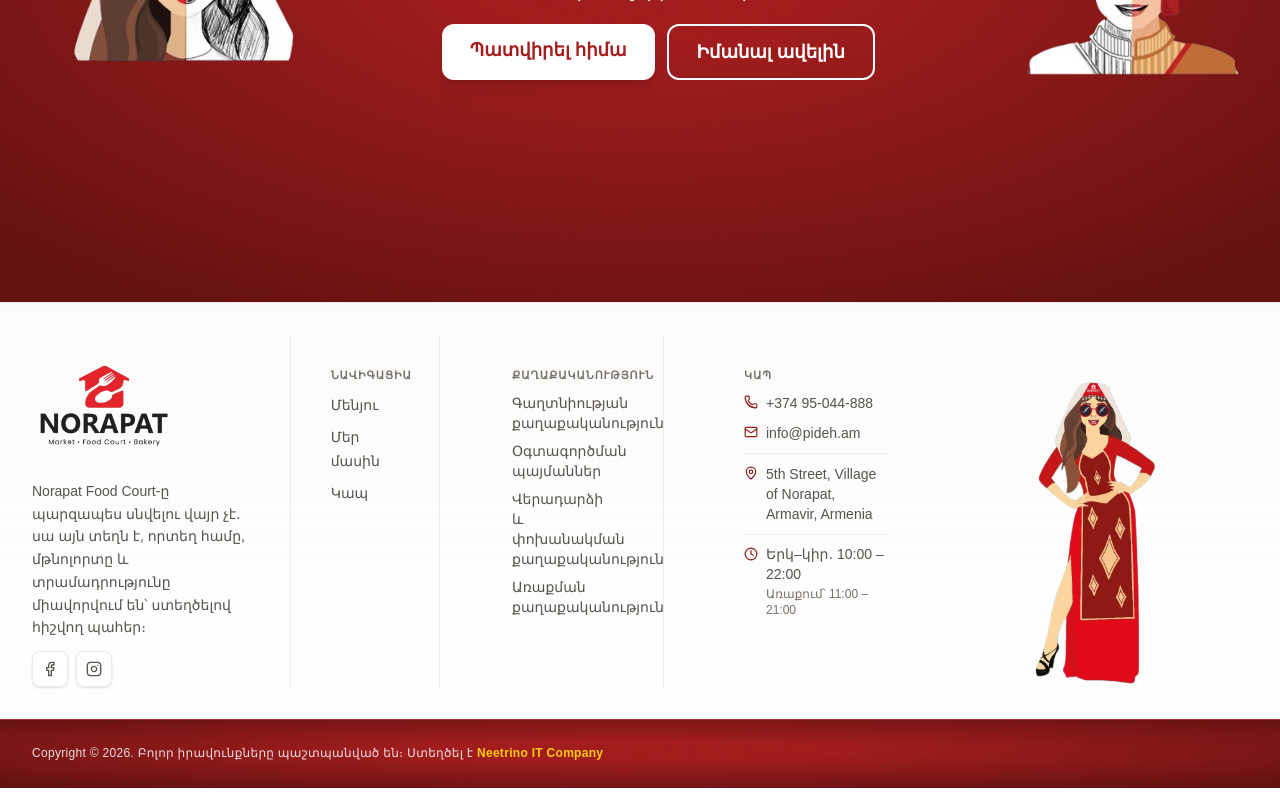
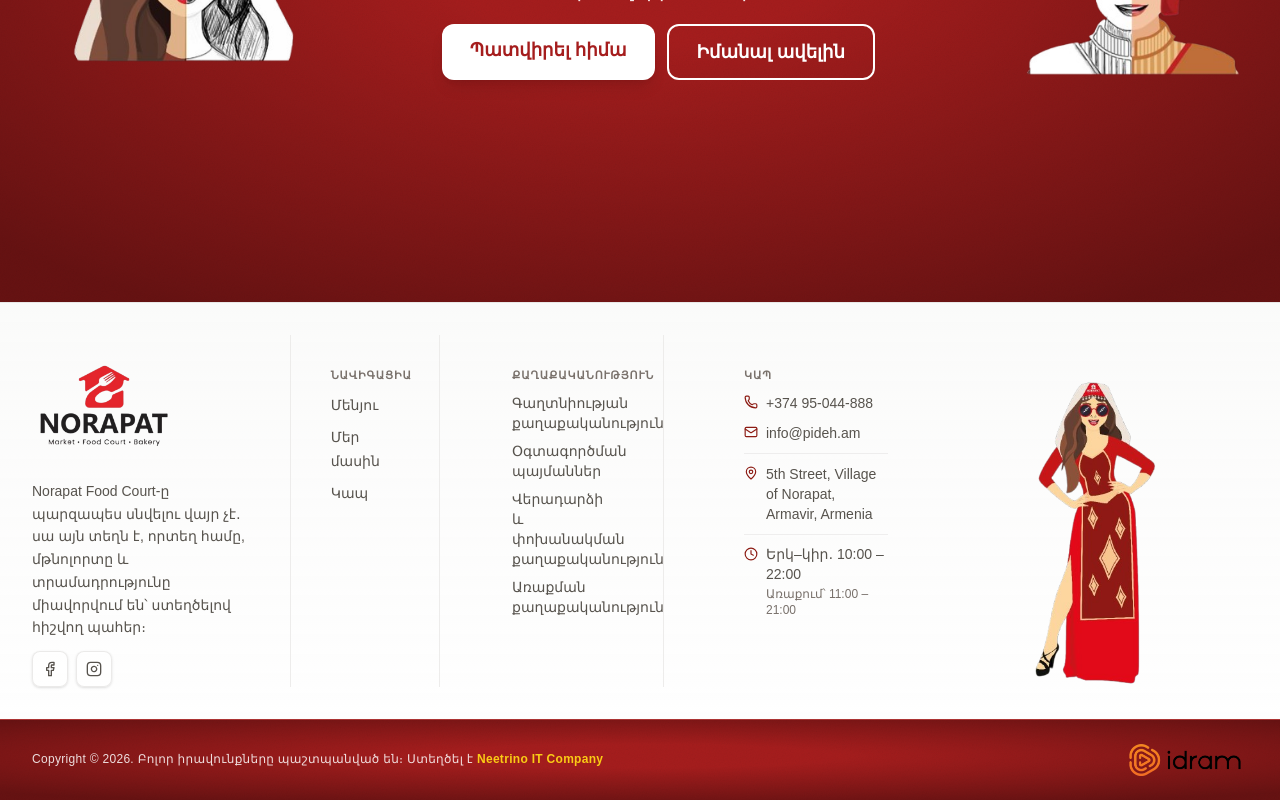
Before and after one commit to neetrino/norapat.am, a Next.js app: page / in a window 1280 px wide. Shown: the part 2988-3788 px from the top of the page. Built offline with nearby package versions, Linux system fonts and the light colour scheme; no server answers; the database is empty.

Commit message:
idram logo

```diff
--- a/src/components/Footer.tsx
+++ b/src/components/Footer.tsx
@@ -20,6 +20,10 @@ const SOCIAL_BTN =
 /** Extra top offset: mobile — once after brand; lg — all three columns aligned below footer top */
 const FOOTER_NAV_TOP = 'pt-6 sm:pt-7 lg:pt-8'
 const FOOTER_POLICIES_CONTACT_TOP = 'max-lg:pt-0 lg:pt-8'
+
+/** Next/Image intrinsic size (PNG aspect); display height via Tailwind */
+const FOOTER_IDRAM_LOGO = { width: 240, height: 80 } as const
+const FOOTER_IDRAM_LOGO_MAX_WIDTH_PX = 200
 
 export default function Footer() {
   const { t } = useI18n()
@@ -173,7 +177,7 @@ export default function Footer() {
 
       <div className="promo-food-banner-bg promo-food-banner-vignette relative border-t border-white/10 text-white">
         <div className="relative z-10 mx-auto max-w-7xl px-4 py-5 sm:px-6 sm:py-6 lg:px-8">
-          <div className="flex justify-start">
+          <div className="flex flex-col gap-4 sm:flex-row sm:items-center sm:justify-between sm:gap-6">
             <p className="text-left text-[11px] font-normal leading-relaxed tracking-wide text-white/85 sm:text-xs lg:whitespace-nowrap">
               {f.copyright} {f.createdBy}{' '}
               <a
@@ -185,6 +189,19 @@ export default function Footer() {
                 Neetrino IT Company
               </a>
             </p>
+            <div className="flex w-full shrink-0 justify-end sm:w-auto">
+              <Image
+                src="/idram-logo.png"
+                alt={f.idramLogoAlt}
+                width={FOOTER_IDRAM_LOGO.width}
+                height={FOOTER_IDRAM_LOGO.height}
+                className="h-7 w-auto select-none object-contain sm:h-8"
+                style={{
+                  maxWidth: `min(100%, ${FOOTER_IDRAM_LOGO_MAX_WIDTH_PX}px)`,
+                }}
+                sizes="(max-width: 640px) 180px, 200px"
+              />
+            </div>
           </div>
         </div>
       </div>
--- a/src/i18n/dictionaries/hy.ts
+++ b/src/i18n/dictionaries/hy.ts
@@ -114,6 +114,7 @@ export const hy: AppMessages = {
     ariaEmail: 'Էլ․ փոստ',
     mascotAlt:
       'Ստիլիզացված պատկեր՝ հայկական տարազի տարրերով, բրենդի դեկորատիվ տարր',
+    idramLogoAlt: 'Idram վճարային համակարգ',
   },
   home: {
     ariaBrandBanner: 'Բրենդային բաններ',
--- a/src/i18n/types.ts
+++ b/src/i18n/types.ts
@@ -120,6 +120,8 @@ export interface AppMessages {
     ariaEmail: string
     /** Դեկորատիվ պատկեր ֆուտերում (մասկոտ) */
     mascotAlt: string
+    /** Idram վճարային համակարգի լոգո (կոպիրայթի գոտի) */
+    idramLogoAlt: string
   }
   home: {
     ariaBrandBanner: string
```
Also changed, not shown: public/idram-logo.png (added), 1 other file (tests, documents, lock files or other folders).
